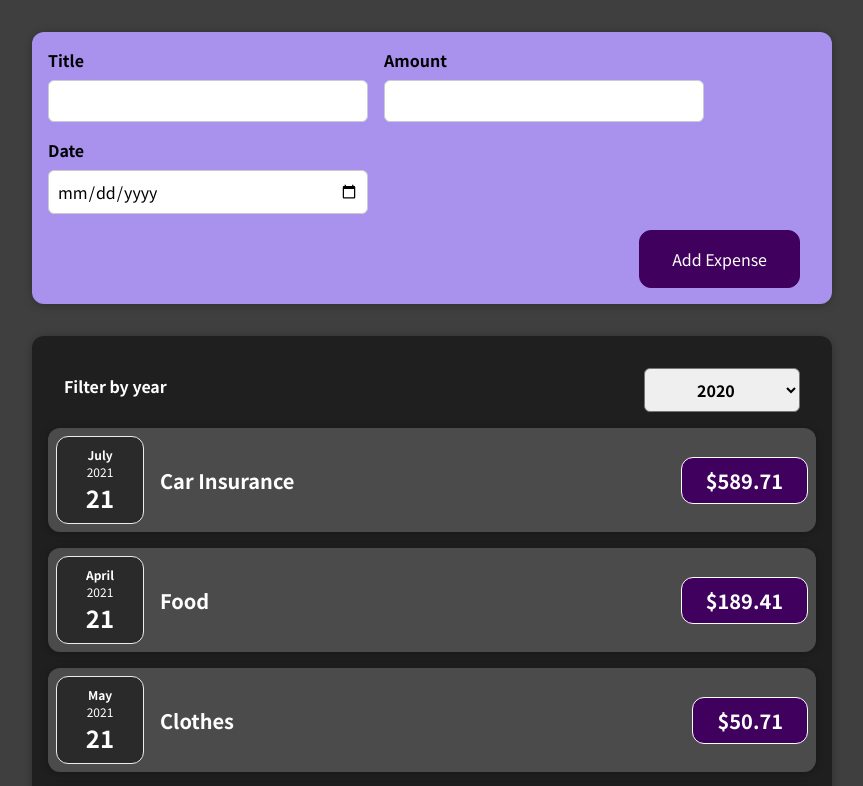
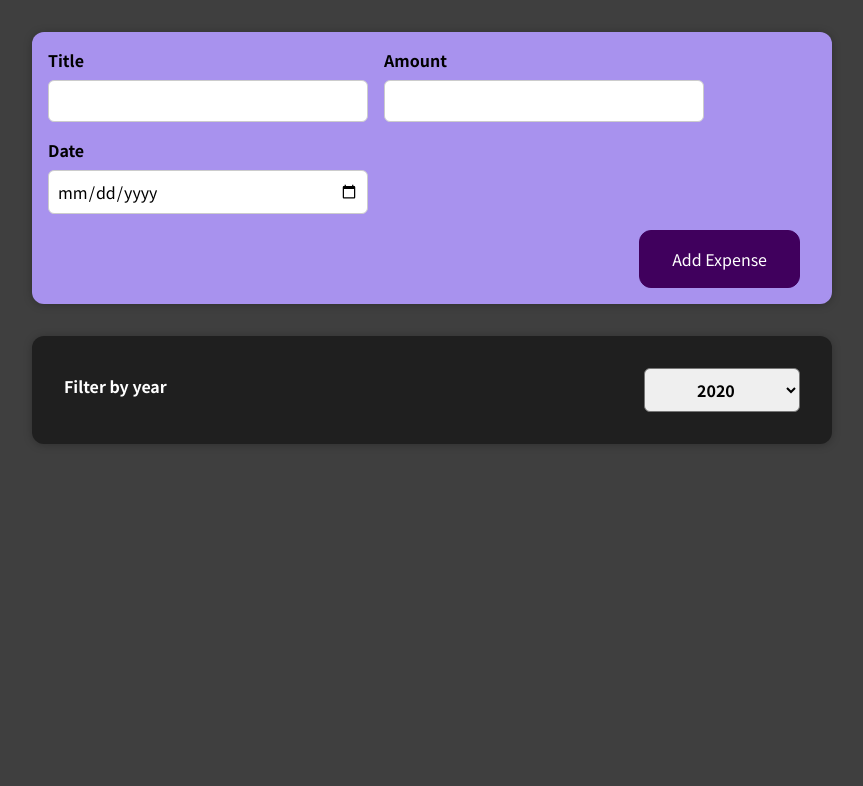
Before and after one commit to sethgabrielbrady/react-complete, a React (Create React App) app: page / in a window 1280 px wide. Shown: the top 786 px of the page, without its empty margins (208-1071 px from the left). Built offline with nearby package versions, Linux system fonts and the light colour scheme.

Commit message:
Filters year

```diff
--- a/src/App.js
+++ b/src/App.js
@@ -3,19 +3,27 @@
 import NewExpense from './components/NewExpense/NewExpense.js'
 
 const DUMMY_EXPENSES = [
-  {title: 'Car Insurance',
+  {
+  id: 'e1',
+  title: 'Car Insurance',
   amount: 589.71,
   date: new Date(2021, 6, 6)
   },
-  {title: 'Food',
+  {
+  id: 'b8',
+  title: 'Food',
   amount: 189.41,
   date: new Date(2021, 3, 6)
   },
-  {title: 'Clothes',
+  {
+  id: 'h7',
+  title: 'Clothes',
   amount: 50.71,
   date: new Date(2021, 4, 4)
   },
-  {title: 'Gas',
+  {
+  id: 's4',
+  title: 'Gas',
   amount: 89.21,
   date: new Date(2021, 6, 3)
   }
--- a/src/components/Expenses/Expenses.js
+++ b/src/components/Expenses/Expenses.js
@@ -6,23 +6,28 @@
 import ExpensesFilter from './ExpensesFilter';
 
 const Expenses = (props) => {
-  const [filteredYear,setFilteredYear] = useState('2020');
+  const [filteredYear, setFilteredYear] = useState('2020');
   const filterChangeHandler = selectedYear => {
     setFilteredYear(selectedYear)
   };
+
+  const filteredExpenses = props.expenses.filter(expense => {
+    return expense.date.getFullYear().toString() === filteredYear;
+  });
+
   return (
     <div>
       <Card className='expenses'>
         <ExpensesFilter selected={filteredYear} onChangeFilter={filterChangeHandler} />
 
-        {props.expenses.map(expense =>
+        {filteredExpenses.map((expense) => (
           <ExpenseItem
             key={expense.id}
             title={expense.title}
             amount={expense.amount}
             date={expense.date}
           />
-        )}
+        ))}
       </Card>
     </div>
   )
--- a/src/components/Expenses/ExpensesFilter.js
+++ b/src/components/Expenses/ExpensesFilter.js
@@ -1,5 +1,4 @@
 import React from 'react';
-
 import './ExpensesFilter.css';
 
 const ExpensesFilter = (props) => {
```
